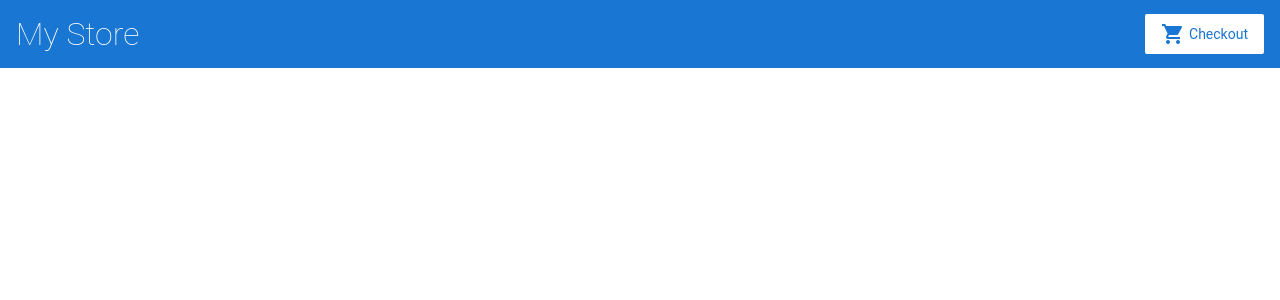
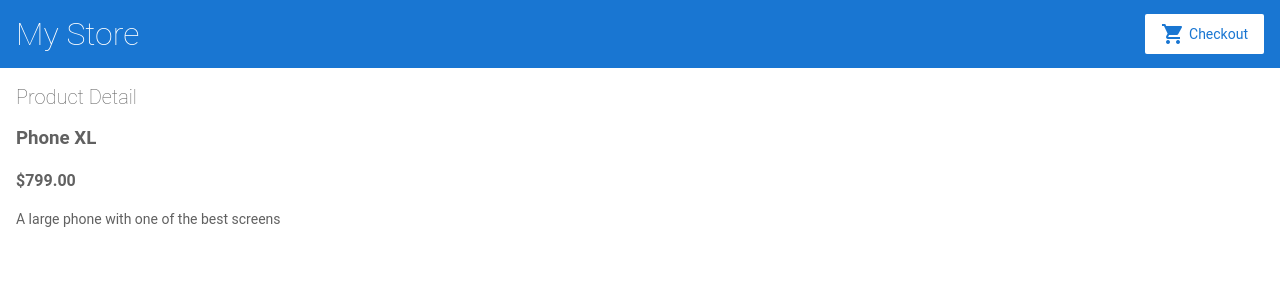
Before and after one commit to Goafterthewind/angular-WebTest, an Angular app: page /products/0 in a window 1280 px wide. Before the commit this address led to /. Shown: the top 300 px of the page. Built offline with nearby package versions, Linux system fonts and the light colour scheme.

Commit message:
路由
1、添加商品详情组件
2、在app.modul中注册路由
3、通过routeLink属性绑定路由
4、在详情页中使用ActivedRoute使用路由信息

```diff
--- a/src/app/app.module.ts
+++ b/src/app/app.module.ts
@@ -7,13 +7,15 @@ import { AppComponent } from './app.component';
 import { ProductListComponent } from './product-list/product-list.component';
 import { TopBarComponent } from './top-bar/top-bar.component';
 import { ProductAlertsComponent } from './product-alerts/product-alerts.component';
+import { ProductDetailsComponent } from './product-details/product-details.component';
 
 @NgModule({
   declarations: [
     AppComponent,
     ProductListComponent,
     TopBarComponent,
-    ProductAlertsComponent
+    ProductAlertsComponent,
+    ProductDetailsComponent
   ],
 
   // 配置路由，根据不同的url，跳转不同的页面
@@ -23,6 +25,7 @@ import { ProductAlertsComponent } from './product-alerts/product-alerts.componen
     // 有路由定义组成的数组，path是用来匹配浏览器地址中的url，component是指路由对应的组件
     RouterModule.forRoot([
       { path: '', component: ProductListComponent },
+      { path: 'products/:productId', component: ProductDetailsComponent }
     ])
   ],
   // providers: [],
--- /dev/null
+++ b/src/app/product-details/product-details.component.html
@@ -0,0 +1,8 @@
+<h2>Product Detail</h2>
+
+<!-- 下面这个外层div组件对页面没什么影响，不知道官方教程为什么加这个。。。 -->
+<div *ngIf="product">
+<h3>{{ product.name}}</h3>
+<h4>{{ product.price | currency }}</h4>
+<p>{{ product.description }}</p>
+</div>
--- /dev/null
+++ b/src/app/product-details/product-details.component.ts
@@ -0,0 +1,33 @@
+import { Component, OnInit } from '@angular/core';
+import { ActivatedRoute } from '@angular/router';
+
+import { products } from '../products';
+
+@Component({
+  selector: 'app-product-details',
+  templateUrl: './product-details.component.html',
+  styleUrls: ['./product-details.component.css']
+})
+export class ProductDetailsComponent implements OnInit {
+
+  product;
+
+  /**
+   * @param route : Provides access to information about a route associated with a component that is loaded in an outlet.
+   * Use to traverse the `RouterState` tree and extract information from nodes.
+   * (提供对与加载到出口中的组件关联的路由的信息的访问。用于遍历“RouterState”树并从节点提取信息。)
+   */
+  constructor(private route: ActivatedRoute) {}
+
+  ngOnInit() {
+    /**
+     * paramMap:
+     * 包含特定于路由的必需参数和可选参数的映射的可观察对象。映射支持从同一参数中检索单个和多个值。
+     */
+    console.log(this.route);
+    this.route.paramMap.subscribe(params => {
+      this.product = products[params.get('productId')];
+    });
+  }
+
+}
--- a/src/app/product-list/product-list.component.html
+++ b/src/app/product-list/product-list.component.html
@@ -1,7 +1,8 @@
 <h2>Products</h2>
-<div *ngFor="let product of products">
+<div *ngFor="let product of products;index as productId">
     <h3>
-        <a [title]="product.name + ' details'">
+        <!-- routerLink的属性值的第一个参数‘/products’前面的‘/’不写没什么影响 -->
+        <a [title]="product.name + ' details'" [routerLink]="['/products',productId]">
             {{ product.name }}
         </a>
     </h3>
```
Also changed, not shown: src/app/product-details/product-details.component.css (added).
